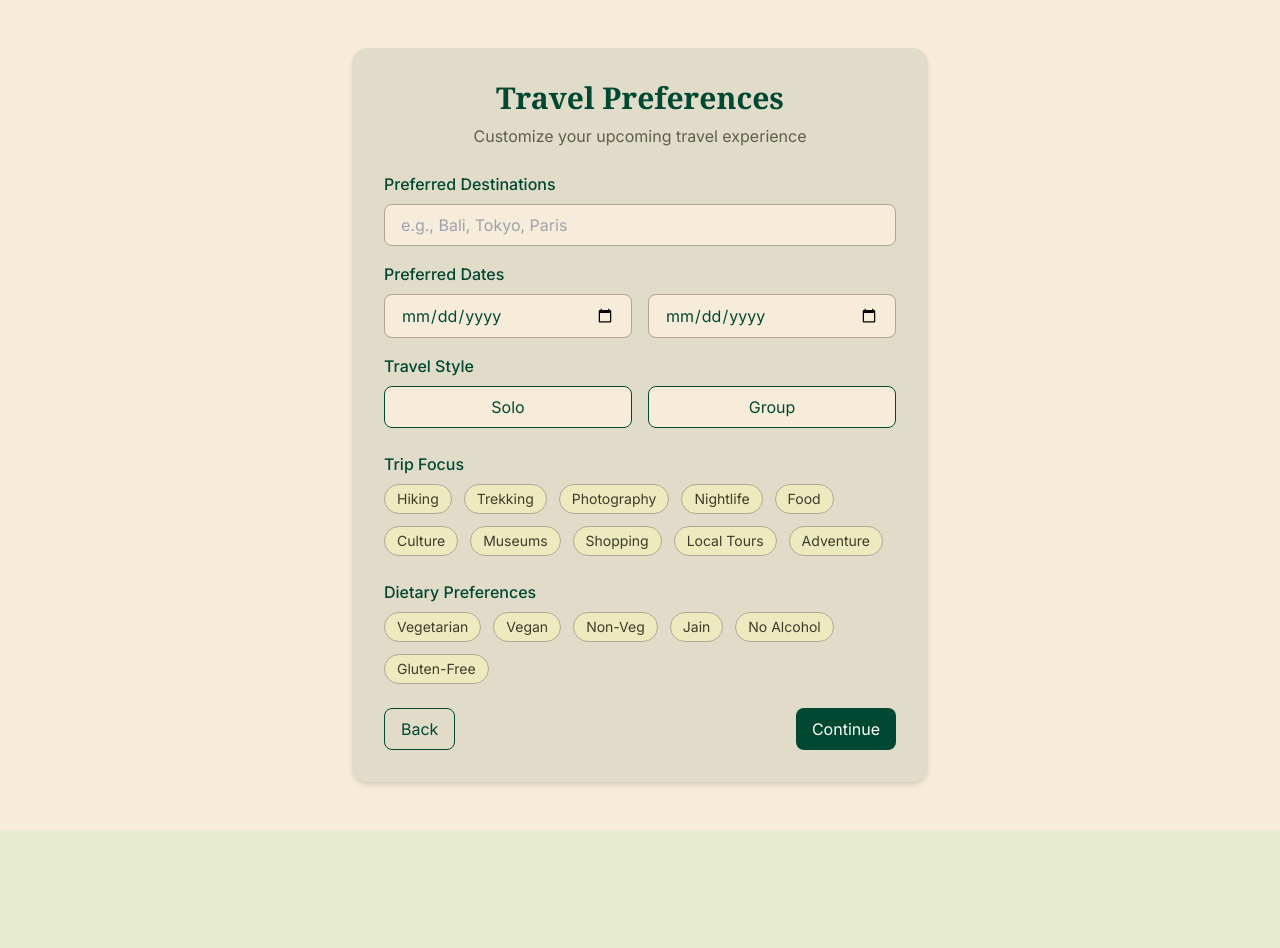
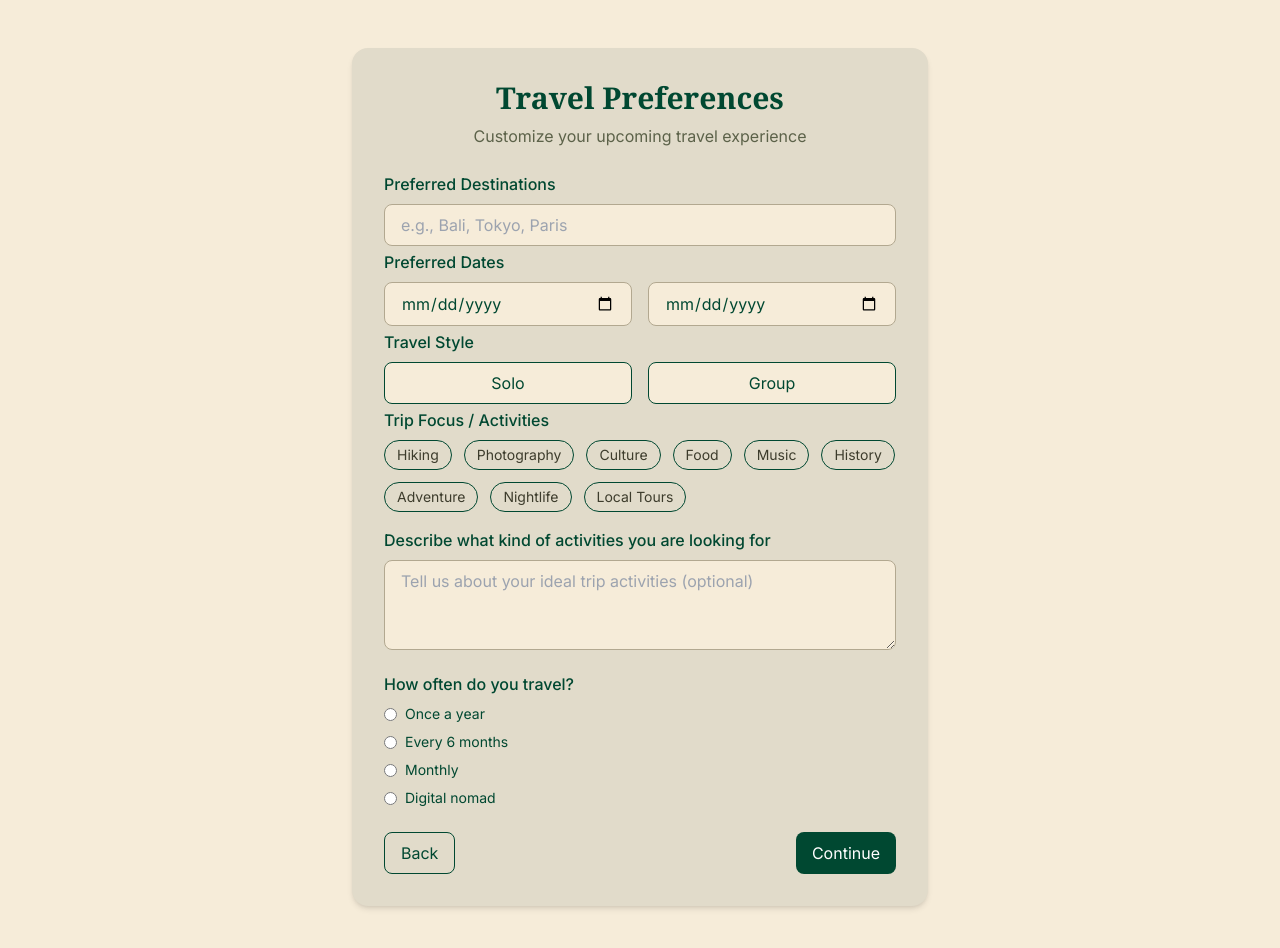
Before and after one commit to NavneetPrajapati31/KOVARI, a Next.js app: page /onboarding/prefrences in a window 1280 px wide. Shown: the top 948 px of the page. Before the commit the page ends 830 px from the top, so only its background shows below. Built offline with nearby package versions, Linux system fonts and the light colour scheme.

Commit message:
Update Travel Preferences form with activity buttons, description input, and trip frequency

```diff
--- a/package.json
+++ b/package.json
@@ -11,7 +11,7 @@
   "dependencies": {
     "@clerk/nextjs": "^6.20.2",
     "@clerk/themes": "^2.2.48",
-    "@hookform/resolvers": "^5.0.1",
+    "@hookform/resolvers": "^5.1.1",
     "@radix-ui/react-checkbox": "^1.3.2",
     "@radix-ui/react-label": "^2.1.7",
     "@radix-ui/react-slot": "^1.2.3",
@@ -29,7 +29,7 @@
     "react-loading-skeleton": "^3.5.0",
     "saas": "file:",
     "tailwind-merge": "^3.3.0",
-    "zod": "^3.25.49",
+    "zod": "^3.25.56",
     "zustand": "^5.0.5"
   },
   "devDependencies": {
--- a/src/app/onboarding/prefrences/page.tsx
+++ b/src/app/onboarding/prefrences/page.tsx
@@ -2,36 +2,74 @@
 'use client';
 
 import { useState } from 'react';
+import { useForm } from 'react-hook-form';
+import { z } from 'zod';
+import { zodResolver } from '@hookform/resolvers/zod';
 
-const tripFocusOptions = [
+const interestsList = [
   'Hiking',
-  'Trekking',
   'Photography',
+  'Culture',
+  'Food',
+  'Music',
+  'History',
+  'Adventure',
   'Nightlife',
-  'Food',
-  'Culture',
-  'Museums',
-  'Shopping',
-  'Local Tours',
-  'Adventure'
+  'Local Tours'
 ];
 
-const dietaryOptions = ['Vegetarian', 'Vegan', 'Non-Veg', 'Jain', 'No Alcohol', 'Gluten-Free'];
+const tripFrequencies = [
+  'Once a year',
+  'Every 6 months',
+  'Monthly',
+  'Digital nomad'
+];
+
+const preferencesSchema = z.object({
+  destinations: z.string().min(1, 'Please enter at least one destination'),
+  from: z.string().min(1, 'Start date is required'),
+  to: z.string().min(1, 'End date is required'),
+  mode: z.enum(['solo', 'group'], { required_error: 'Please select a travel style' }),
+  hobbies: z.array(z.string()).min(1, 'Please select at least one interest'),
+  activityDescription: z.string().optional(),
+  frequency: z.string().optional(),
+});
+
+type PreferencesForm = z.infer<typeof preferencesSchema>;
 
 export default function TravelPreferencesPage() {
-  const [destinations, setDestinations] = useState('');
-  const [dates, setDates] = useState({ from: '', to: '' });
-  const [mode, setMode] = useState<'solo' | 'group' | null>(null);
-  const [tripFocus, setTripFocus] = useState<string[]>([]);
-  const [dietary, setDietary] = useState<string[]>([]);
+  const [selectedHobbies, setSelectedHobbies] = useState<string[]>([]);
 
-  const toggleItem = (
-    item: string,
-    setList: React.Dispatch<React.SetStateAction<string[]>>
-  ) => {
-    setList((prev) =>
-      prev.includes(item) ? prev.filter((i) => i !== item) : [...prev, item]
-    );
+  const {
+    register,
+    handleSubmit,
+    setValue,
+    watch,
+    formState: { errors },
+  } = useForm<PreferencesForm>({
+    resolver: zodResolver(preferencesSchema),
+    defaultValues: {
+      destinations: '',
+      from: '',
+      to: '',
+      mode: undefined,
+      hobbies: [],
+      activityDescription: '',
+      frequency: '',
+    },
+  });
+
+  const onSubmit = (data: PreferencesForm) => {
+    console.log('Submitted:', data);
+  };
+
+  const handleHobbyToggle = (hobby: string) => {
+    const current = watch('hobbies');
+    const updated = current.includes(hobby)
+      ? current.filter((h) => h !== hobby)
+      : [...current, hobby];
+    setValue('hobbies', updated);
+    setSelectedHobbies(updated);
   };
 
   return (
@@ -40,95 +78,112 @@ export default function TravelPreferencesPage() {
         <h1 className="text-3xl font-serif font-bold mb-2 text-center">Travel Preferences</h1>
         <p className="text-[#5C6249] text-center mb-6">Customize your upcoming travel experience</p>
 
+        <form onSubmit={handleSubmit(onSubmit)}>
           {/* Preferred Destinations */}
           <label className="block mb-2 font-medium">Preferred Destinations</label>
           <input
             type="text"
             placeholder="e.g., Bali, Tokyo, Paris"
-          value={destinations}
-          onChange={(e) => setDestinations(e.target.value)}
-          className="w-full border border-[#B2A890] bg-[#F6ECD9] text-[#004831] px-4 py-2 rounded mb-4"
+            {...register('destinations')}
+            className="w-full border border-[#B2A890] bg-[#F6ECD9] text-[#004831] px-4 py-2 rounded mb-1"
           />
+          {errors.destinations && <p className="text-sm text-red-600 mb-4">{errors.destinations.message}</p>}
 
           {/* Travel Dates */}
           <label className="block mb-2 font-medium">Preferred Dates</label>
-        <div className="flex gap-4 mb-4">
+          <div className="flex gap-4 mb-1">
             <input
               type="date"
-            value={dates.from}
-            onChange={(e) => setDates({ ...dates, from: e.target.value })}
+              {...register('from')}
               className="flex-1 border border-[#B2A890] bg-[#F6ECD9] px-4 py-2 rounded"
             />
             <input
               type="date"
-            value={dates.to}
-            onChange={(e) => setDates({ ...dates, to: e.target.value })}
+              {...register('to')}
               className="flex-1 border border-[#B2A890] bg-[#F6ECD9] px-4 py-2 rounded"
             />
           </div>
+          {(errors.from || errors.to) && (
+            <p className="text-sm text-red-600 mb-4">
+              {errors.from?.message || errors.to?.message}
+            </p>
+          )}
 
           {/* Travel Mode */}
           <label className="block mb-2 font-medium">Travel Style</label>
-        <div className="flex gap-4 mb-6">
+          <div className="flex gap-4 mb-1">
             <button
-            onClick={() => setMode('solo')}
+              type="button"
+              onClick={() => setValue('mode', 'solo')}
               className={`flex-1 px-4 py-2 rounded border border-[#004831] transition ${
-              mode === 'solo' ? 'bg-[#004831] text-white' : 'bg-[#F6ECD9]'
+                watch('mode') === 'solo' ? 'bg-[#004831] text-white' : 'bg-[#F6ECD9]'
               }`}
             >
               Solo
             </button>
             <button
-            onClick={() => setMode('group')}
+              type="button"
+              onClick={() => setValue('mode', 'group')}
               className={`flex-1 px-4 py-2 rounded border border-[#004831] transition ${
-              mode === 'group' ? 'bg-[#004831] text-white' : 'bg-[#F6ECD9]'
+                watch('mode') === 'group' ? 'bg-[#004831] text-white' : 'bg-[#F6ECD9]'
               }`}
             >
               Group
             </button>
           </div>
+          {errors.mode && <p className="text-sm text-red-600 mb-4">{errors.mode.message}</p>}
 
-        {/* Trip Focus (Merged Interests & Activities) */}
-        <label className="block mb-2 font-medium">Trip Focus</label>
-        <div className="flex flex-wrap gap-3 mb-6">
-          {tripFocusOptions.map((item) => (
+          {/* Trip Focus / Activities */}
+          <label className="block mb-2 font-medium">Trip Focus / Activities</label>
+          <div className="flex flex-wrap gap-3 mb-4">
+            {interestsList.map((label) => (
               <button
-              key={item}
-              onClick={() => toggleItem(item, setTripFocus)}
-              className={`px-3 py-1 rounded-full border border-[#B2A890] text-sm transition ${
-                tripFocus.includes(item)
-                  ? 'bg-[#9BA186] text-white'
-                  : 'bg-[#ECEABE] text-[#3D3C2C] hover:bg-[#D6D1BC]'
+                key={label}
+                type="button"
+                onClick={() => handleHobbyToggle(label)}
+                className={`px-3 py-1 rounded-full text-sm border transition ${
+                  selectedHobbies.includes(label)
+                    ? 'bg-[#9BA186] text-white border-[#9BA186]'
+                    : 'text-[#3D3C2C] border-[#004831] hover:bg-[#D6D1BC]'
                 }`}
               >
-              {item}
+                {label}
               </button>
             ))}
           </div>
+          {errors.hobbies && <p className="text-sm text-red-600 mb-4">{errors.hobbies.message}</p>}
 
-        {/* Dietary Preferences */}
-        <label className="block mb-2 font-medium">Dietary Preferences</label>
-        <div className="flex flex-wrap gap-3 mb-6">
-          {dietaryOptions.map((diet) => (
-            <button
-              key={diet}
-              onClick={() => toggleItem(diet, setDietary)}
-              className={`px-3 py-1 rounded-full border border-[#B2A890] text-sm transition ${
-                dietary.includes(diet)
-                  ? 'bg-[#9BA186] text-white'
-                  : 'bg-[#ECEABE] text-[#3D3C2C] hover:bg-[#D6D1BC]'
-              }`}
-            >
-              {diet}
-            </button>
+          {/* Activities Description */}
+          <label className="block mb-2 font-medium">Describe what kind of activities you are looking for</label>
+          <textarea
+            rows={3}
+            {...register('activityDescription')}
+            placeholder="Tell us about your ideal trip activities (optional)"
+            className="w-full border border-[#B2A890] bg-[#F6ECD9] text-[#004831] px-4 py-2 rounded mb-4"
+          />
+
+          {/* Trip Frequency */}
+          <label className="block mb-2 font-medium">How often do you travel?</label>
+          <div className="grid gap-2 mb-4">
+            {tripFrequencies.map((freq) => (
+              <label key={freq} className="flex items-center gap-2">
+                <input
+                  type="radio"
+                  value={freq}
+                  {...register('frequency')}
+                  className="accent-[#004831]"
+                />
+                <span className="text-sm text-[#004831]">{freq}</span>
+              </label>
             ))}
           </div>
 
           {/* Navigation */}
-        <div className="flex justify-between">
-          <button className="px-4 py-2 border border-[#004831] rounded text-[#004831] hover:bg-[#ECEABE]">Back</button>
-          <button className="px-4 py-2 bg-[#004831] text-white rounded hover:bg-[#003527]">Continue</button>
+          <div className="flex justify-between mt-6">
+            <button type="button" className="px-4 py-2 border border-[#004831] rounded text-[#004831] hover:bg-[#ECEABE]">Back</button>
+            <button type="submit" className="px-4 py-2 bg-[#004831] text-white rounded hover:bg-[#003527]">Continue</button>
           </div>
+        </form>
       </div>
     </div>
   );
```
Also changed, not shown: 1 other file (tests, documents, lock files or other folders). Lines whose indentation alone changed are shown as unchanged.
